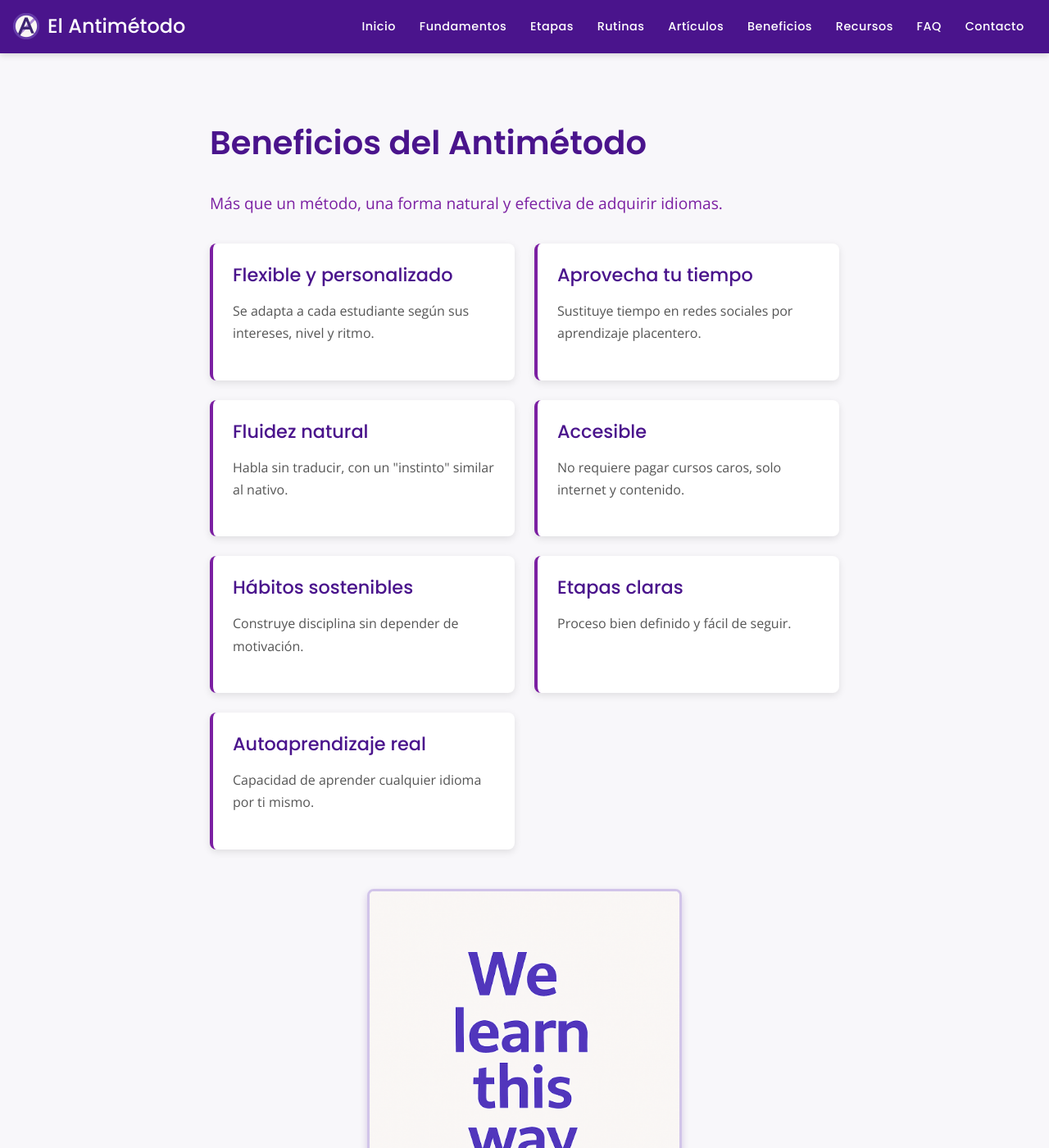
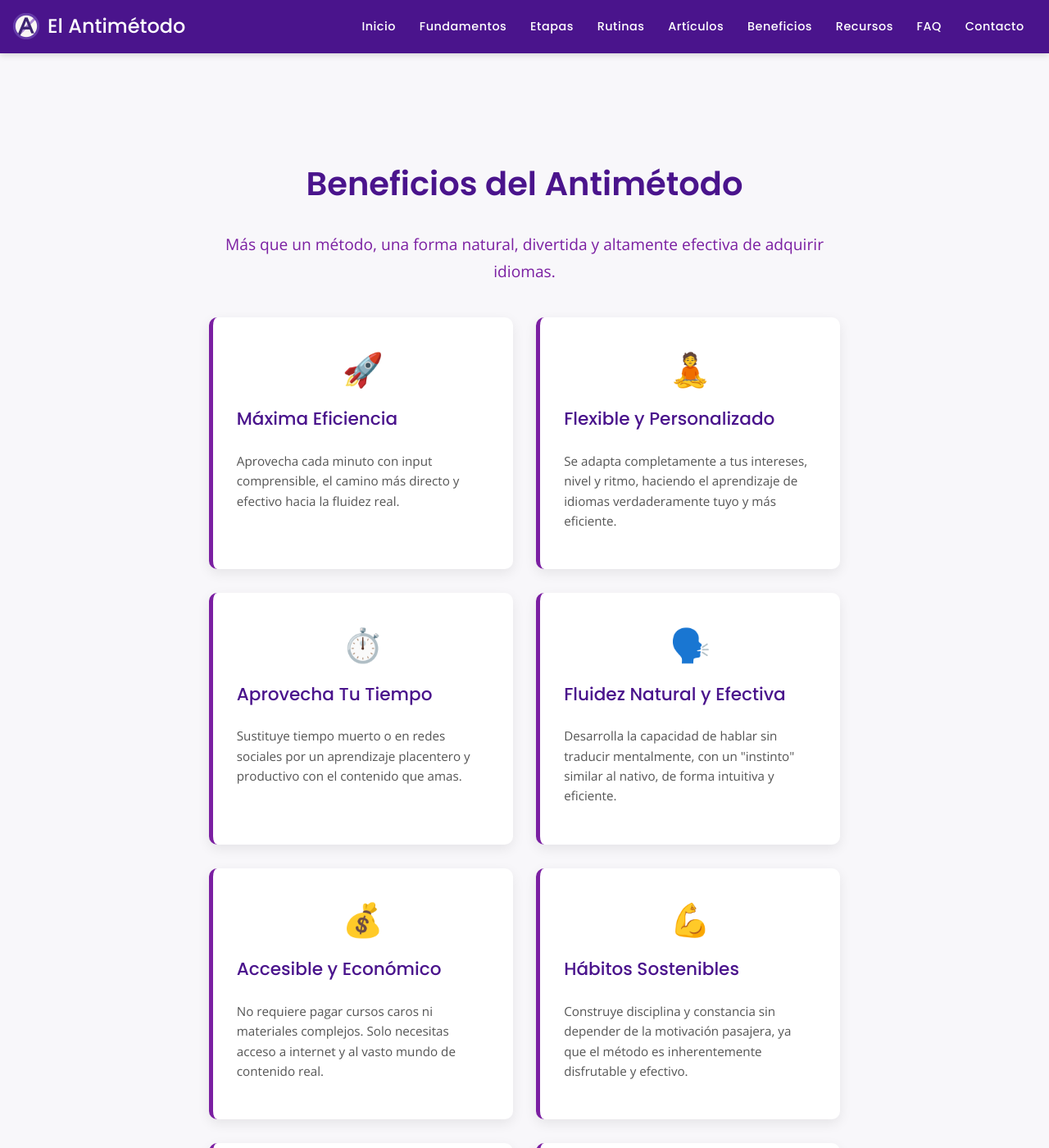
Before and after one commit to LuiseM93/ElAntimetodo, a Jekyll site: the page built from beneficios.md, in a window 1280 px wide and 1400 px high. Shown: the whole window at 82% size. Built offline with Jekyll 4.4.1, drawn with Linux system fonts in a browser that asks for light colours; some of the changed text lies outside the part shown.

Commit message:
Update beneficios.md

```diff
--- a/beneficios.md
+++ b/beneficios.md
@@ -1,88 +1,113 @@
 ---
 layout: default
 title: Beneficios del Antimétodo
-description: Descubre las ventajas de aprender idiomas con el Antimétodo, como la flexibilidad, el aprendizaje natural y la accesibilidad.
+description: Descubre las ventajas de aprender idiomas con el Antimétodo, como la flexibilidad, el aprendizaje natural, la accesibilidad y su alta eficiencia.
 ---
 
-<main style="max-width: 800px; margin: 0 auto; padding: 0 1rem;">
+<style>
+  .benefit-card-list {
+    display: grid;
+    grid-template-columns: repeat(auto-fit, minmax(280px, 1fr));
+    gap: 1.8rem; /* Un poco más de espacio */
+    margin: 2.5rem 0; /* Más margen vertical */
+  }
+  .benefit-card {
+    background: var(--card-background);
+    padding: 1.8rem; /* Más padding interno */
+    border-radius: 10px; /* Bordes más redondeados */
+    box-shadow: 0 5px 15px rgba(0,0,0,0.08); /* Sombra un poco más pronunciada */
+    border-left: 5px solid var(--secondary-color);
+    transition: transform 0.3s ease, box-shadow 0.3s ease;
+    display: flex; /* Para alinear icono y texto verticalmente si se añade icono */
+    flex-direction: column;
+  }
+  .benefit-card:hover {
+    transform: translateY(-6px);
+    box-shadow: 0 8px 20px rgba(123, 31, 162, 0.12);
+  }
+  .benefit-card .card-icon { /* Estilo para un posible icono */
+    font-size: 2.5em; /* Tamaño del emoji/icono */
+    margin-bottom: 0.8rem;
+    color: var(--secondary-color);
+    text-align: center; /* Centrar el icono si es un bloque */
+  }
+  .benefit-card h3 {
+    font-family: var(--font-primary);
+    color: var(--primary-color);
+    margin-top: 0;
+    margin-bottom: 0.6rem;
+    border-bottom: none;
+    font-size: 1.35em; /* Tamaño de H3 en tarjeta */
+  }
+  .benefit-card p {
+    font-family: var(--font-secondary);
+    color: var(--text-light-color);
+    font-size: 0.95em;
+    line-height: 1.6;
+    flex-grow: 1; /* Para que todos los párrafos ocupen el mismo espacio si las tarjetas tienen alturas diferentes */
+  }
+</style>
 
-  <section style="margin-bottom: 3rem;">
-    <h1>Beneficios del Antimétodo</h1>
-    <p class="subtitle" style="font-size: 1.2em; color: var(--secondary-color);">Más que un método, una forma natural y efectiva de adquirir idiomas.</p>
+<main class="content-wrapper">
 
-    <div style="
-      display: grid;
-      grid-template-columns: repeat(auto-fit, minmax(280px, 1fr)); /* Ajustado minmax para mejor responsiveness */
-      gap: 1.5rem;
-      margin: 2rem 0;
-    ">
+  <section> <!-- Quité el margin-bottom: 3rem; de la section para controlar el espaciado con la lista -->
+    <h1 style="text-align:center;">Beneficios del Antimétodo</h1>
+    <p class="subtitle" style="font-size: 1.2em; color: var(--secondary-color); text-align:center;">Más que un método, una forma natural, divertida y altamente efectiva de adquirir idiomas.</p>
+
+    <div class="benefit-card-list">
       <div class="benefit-card">
-        <h3>Flexible y personalizado</h3>
-        <p>Se adapta a cada estudiante según sus intereses, nivel y ritmo.</p>
+        <div class="card-icon">🚀</div> <!-- NUEVO ICONO -->
+        <h3>Máxima Eficiencia</h3>
+        <p>Aprovecha cada minuto con input comprensible, el camino más directo y efectivo hacia la fluidez real.</p>
       </div>
 
       <div class="benefit-card">
-        <h3>Aprovecha tu tiempo</h3>
-        <p>Sustituye tiempo en redes sociales por aprendizaje placentero.</p>
+        <div class="card-icon">🧘</div>
+        <h3>Flexible y Personalizado</h3>
+        <p>Se adapta completamente a tus intereses, nivel y ritmo, haciendo el aprendizaje de idiomas verdaderamente tuyo y más eficiente.</p>
       </div>
 
       <div class="benefit-card">
-        <h3>Fluidez natural</h3>
-        <p>Habla sin traducir, con un "instinto" similar al nativo.</p>
+        <div class="card-icon">⏱️</div> <!-- Cambiado icono por uno más genérico de tiempo/ritmo -->
+        <h3>Aprovecha Tu Tiempo</h3>
+        <p>Sustituye tiempo muerto o en redes sociales por un aprendizaje placentero y productivo con el contenido que amas.</p>
       </div>
 
       <div class="benefit-card">
-        <h3>Accesible</h3>
-        <p>No requiere pagar cursos caros, solo internet y contenido.</p>
+        <div class="card-icon">🗣️</div>
+        <h3>Fluidez Natural y Efectiva</h3>
+        <p>Desarrolla la capacidad de hablar sin traducir mentalmente, con un "instinto" similar al nativo, de forma intuitiva y eficiente.</p>
       </div>
 
       <div class="benefit-card">
-        <h3>Hábitos sostenibles</h3>
-        <p>Construye disciplina sin depender de motivación.</p>
+        <div class="card-icon">💰</div>
+        <h3>Accesible y Económico</h3>
+        <p>No requiere pagar cursos caros ni materiales complejos. Solo necesitas acceso a internet y al vasto mundo de contenido real.</p>
       </div>
 
       <div class="benefit-card">
-        <h3>Etapas claras</h3>
-        <p>Proceso bien definido y fácil de seguir.</p>
+        <div class="card-icon">💪</div> <!-- Icono de hábito/disciplina -->
+        <h3>Hábitos Sostenibles</h3>
+        <p>Construye disciplina y constancia sin depender de la motivación pasajera, ya que el método es inherentemente disfrutable y efectivo.</p>
       </div>
 
       <div class="benefit-card">
-        <h3>Autoaprendizaje real</h3>
-        <p>Capacidad de aprender cualquier idioma por ti mismo.</p>
+        <div class="card-icon">🗺️</div> <!-- Icono de mapa/camino -->
+        <h3>Etapas Claras y Lógicas</h3>
+        <p>Un proceso bien definido y fácil de seguir, que te guía de forma eficiente desde cero hasta niveles avanzados de competencia.</p>
+      </div>
+
+      <div class="benefit-card">
+        <div class="card-icon">🔑</div> <!-- Icono de llave/autonomía -->
+        <h3>Autoaprendizaje Real</h3>
+        <p>Te empodera con la capacidad de aprender cualquier idioma por ti mismo, de manera eficiente y adaptada a tus necesidades.</p>
       </div>
     </div>
 
     <div style="text-align: center; margin: 3rem 0;">
       <img src="{{ '/assets/welearnthisway.png' | relative_url }}" alt="We Learn This Way - El Antimétodo"
-           style="
-             max-width: 50%;
-             height: auto;
-             border: 3px solid var(--light-purple-color);
-             border-radius: 8px;
-             box-shadow: 0 4px 10px rgba(74, 20, 140, 0.2);
-           ">
+           style="max-width: 50%; height: auto; border: 3px solid var(--light-purple-color); border-radius: 8px; box-shadow: 0 4px 10px rgba(74, 20, 140, 0.2);">
     </div>
   </section>
 
 </main>
-
-<style>
-  .benefit-card {
-    background: var(--card-background);
-    padding: 1.5rem;
-    border-radius: 8px;
-    box-shadow: 0 3px 10px rgba(0,0,0,0.1);
-    border-left: 4px solid var(--secondary-color); /* Detalle de color */
-    transition: transform 0.3s ease, box-shadow 0.3s ease;
-  }
-  .benefit-card:hover {
-    transform: translateY(-5px);
-    box-shadow: 0 8px 15px rgba(0,0,0,0.15);
-  }
-  .benefit-card h3 {
-    color: var(--primary-color); /* Títulos de tarjeta con color primario */
-    margin-top: 0;
-    margin-bottom: 0.5rem;
-    border-bottom: none; /* Sin borde inferior para H3 en tarjetas */
-  }
-</style>
```
